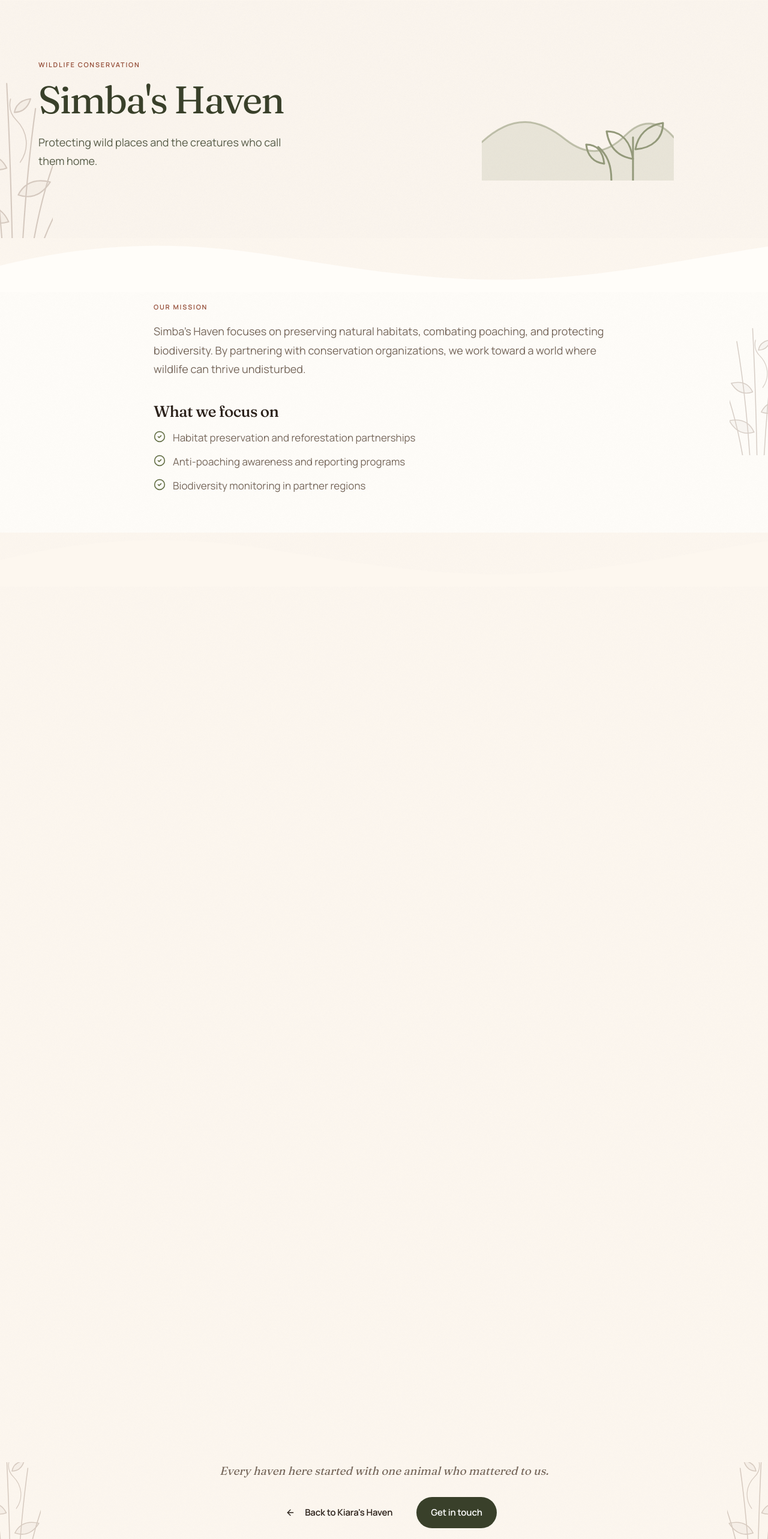
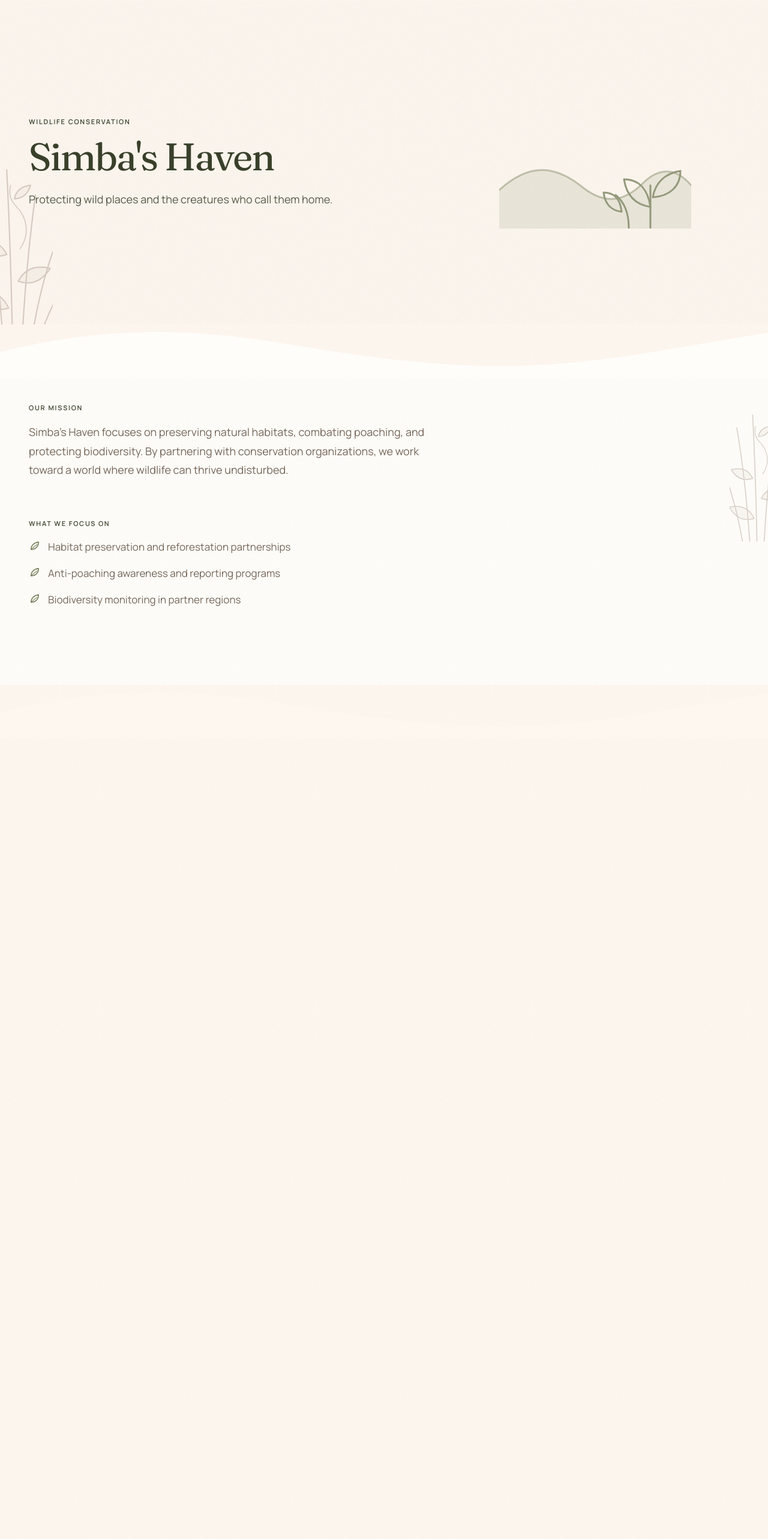
Before and after one commit to cherimedz/Kiara-s-Haven-Website, a Next.js app: page /simbas-haven in a window 1280 px wide. Shown: the part 80-2646 px from the top of the page at 60% size. Built offline with nearby package versions, Linux system fonts and the light colour scheme.

Commit message:
refactor: apply the system across the haven pages

```diff
--- a/app/components/haven/HavenDedication.jsx
+++ b/app/components/haven/HavenDedication.jsx
@@ -2,6 +2,9 @@ import Eyebrow from "@/app/components/ui/Eyebrow";
 import PetPortrait from "@/app/components/illustrations/PetPortrait";
 import NameMotif from "@/app/components/illustrations/NameMotif";
 import Botanical from "@/app/components/illustrations/Botanical";
+import Container from "@/app/components/ui/Container";
+import Section from "@/app/components/ui/Section";
+import { HEADING_RHYTHM, MEASURE } from "@/app/lib/layout";
 import { getPalette } from "@/app/lib/palette";
 import { getPet } from "@/app/lib/pets";
 
@@ -20,22 +23,24 @@ export default function HavenDedication({ haven }) {
   const pet = getPet(haven.token);
 
   return (
-    <section className={`relative overflow-hidden paper-grain ${palette.tint} px-6 py-16`}>
+    <Section rhythm="story" className={`relative overflow-hidden paper-grain ${palette.tint}`}>
       <Botanical
         flip
         variant={haven.token}
         className="decor -right-9 -top-8 hidden sm:block w-24 md:w-28 opacity-25"
       />
 
-      <div className="relative max-w-4xl mx-auto grid sm:grid-cols-[auto_1fr] gap-8 sm:gap-10 items-center">
-        <div className="w-36 mx-auto sm:mx-0 shrink-0">
+      <Container className="relative grid sm:grid-cols-[auto_1fr] gap-8 sm:gap-10 lg:gap-12 items-center">
+        <div className="w-40 md:w-44 mx-auto sm:mx-0 shrink-0">
           <PetPortrait pet={haven.token} />
         </div>
 
         <div>
-          <Eyebrow className="mb-3">The name behind the haven</Eyebrow>
+          <Eyebrow token={haven.token} className={HEADING_RHYTHM.label}>
+            The name behind the haven
+          </Eyebrow>
 
-          <h2 className="font-display font-normal text-ink text-[clamp(1.75rem,2.6vw,2.15rem)] leading-[1.12] tracking-[-0.025em] mb-4 flex items-center gap-2.5">
+          <h2 className="font-display font-normal text-ink text-[clamp(1.75rem,2.6vw,2.15rem)] leading-[1.12] tracking-[-0.025em] mb-5 flex items-center gap-2.5">
             {pet?.name ?? haven.petName}
             <NameMotif pet={haven.token} size={22} className={palette.accent} />
           </h2>
@@ -43,9 +48,11 @@ export default function HavenDedication({ haven }) {
           <p className="font-display italic text-[18px] leading-[1.55] text-warm mb-4">
             {haven.dedication}
           </p>
-          <p className="text-[17px] leading-[1.75] text-warm">{haven.remembering}</p>
+          <p className={`text-[17px] leading-[1.75] text-warm ${MEASURE.wide}`}>
+            {haven.remembering}
+          </p>
         </div>
-      </div>
-    </section>
+      </Container>
+    </Section>
   );
 }
--- a/app/components/haven/HavenHero.jsx
+++ b/app/components/haven/HavenHero.jsx
@@ -1,6 +1,9 @@
 import Eyebrow from "@/app/components/ui/Eyebrow";
 import HavenMotif from "@/app/components/illustrations/HavenMotif";
 import Botanical from "@/app/components/illustrations/Botanical";
+import Container from "@/app/components/ui/Container";
+import Section from "@/app/components/ui/Section";
+import { HEADING_RHYTHM, MEASURE } from "@/app/lib/layout";
 import { getPalette } from "@/app/lib/palette";
 
 /**
@@ -14,8 +17,9 @@ export default function HavenHero({ haven }) {
   const palette = getPalette(haven.token);
 
   return (
-    <section
-      className={`relative overflow-hidden paper-grain ${palette.hero} ${palette.ink} px-6 pt-14 pb-16 md:pt-20 md:pb-24`}
+    <Section
+      rhythm="hero"
+      className={`relative overflow-hidden paper-grain ${palette.hero} ${palette.ink}`}
     >
       {/* Half a sprig, cropped by the left edge. Decoration enters the page
           from outside it rather than being placed inside the composition. */}
@@ -24,20 +28,26 @@ export default function HavenHero({ haven }) {
         className="decor -left-10 -bottom-6 w-28 md:w-32 opacity-25"
       />
 
-      <div className="relative max-w-6xl mx-auto grid md:grid-cols-[1.2fr_1fr] gap-10 items-center">
-        <div>
-          <Eyebrow className="mb-4">{haven.focus}</Eyebrow>
-          <h1 className="font-display font-normal text-[clamp(2.75rem,5vw,4rem)] leading-[1.02] tracking-[-0.035em] mb-6">
+      <Container className="relative grid lg:grid-cols-12 gap-10 lg:gap-6 items-center">
+        <div className="lg:col-span-7">
+          <Eyebrow token={haven.token} className={HEADING_RHYTHM.label}>
+            {haven.focus}
+          </Eyebrow>
+          <h1
+            className={`font-display font-normal text-[clamp(2.75rem,5vw,4rem)] leading-[1.02] tracking-[-0.035em] ${MEASURE.hero} ${HEADING_RHYTHM.heading}`}
+          >
             {haven.name}
           </h1>
-          <p className="text-[18px] leading-[1.7] opacity-85 max-w-md">{haven.tagline}</p>
+          <p className={`text-[18px] leading-[1.7] opacity-85 ${MEASURE.narrow}`}>
+            {haven.tagline}
+          </p>
         </div>
 
         <HavenMotif
           haven={haven.token}
-          className={`w-full max-w-xs mx-auto ${palette.accent} opacity-70`}
+          className={`lg:col-span-5 w-full max-w-xs mx-auto ${palette.accent} opacity-70`}
         />
-      </div>
-    </section>
+      </Container>
+    </Section>
   );
 }
--- a/app/components/haven/HavenPage.jsx
+++ b/app/components/haven/HavenPage.jsx
@@ -1,4 +1,4 @@
-import { ArrowLeft, CheckCircle2 } from "lucide-react";
+import { ArrowLeft } from "lucide-react";
 
 import Navbar from "@/app/components/layout/Navbar";
 import Footer from "@/app/components/layout/Footer";
@@ -10,7 +10,11 @@ import HavenDedication from "@/app/components/haven/HavenDedication";
 import HavenHelp from "@/app/components/haven/HavenHelp";
 import HavenSiblings from "@/app/components/haven/HavenSiblings";
 import Botanical from "@/app/components/illustrations/Botanical";
+import CheckMark from "@/app/components/illustrations/CheckMark";
 import Reveal from "@/app/components/ui/Reveal";
+import Container from "@/app/components/ui/Container";
+import Section from "@/app/components/ui/Section";
+import { HEADING_RHYTHM, MEASURE } from "@/app/lib/layout";
 import WaveDivider from "@/app/components/illustrations/WaveDivider";
 import { getPalette } from "@/app/lib/palette";
 
@@ -37,7 +41,7 @@ export default function HavenPage({ haven }) {
         {/* Hero surface → the surface-level mission section. */}
         <WaveDivider fill="var(--kh-surface)" />
 
-        <section className="relative overflow-hidden bg-surface paper-grain px-6 pt-4 pb-16">
+        <Section rhythm="story" flush className="relative overflow-hidden bg-surface paper-grain">
           {/* Enters from the right edge and is cropped by it — the garden is
               meant to continue past the viewport rather than sit inside it. */}
           <Botanical
@@ -45,22 +49,27 @@ export default function HavenPage({ haven }) {
             className="decor -right-8 top-8 hidden lg:block w-24 opacity-25"
           />
 
-          <Reveal className="max-w-3xl mx-auto">
-            <Eyebrow className="mb-4">Our mission</Eyebrow>
-            <p className="text-[18px] leading-[1.75] text-mute mb-10">{haven.mission}</p>
+          <Container>
+            <Reveal className={MEASURE.wide}>
+              <Eyebrow token={haven.token} className={HEADING_RHYTHM.label}>
+                Our mission
+              </Eyebrow>
+              <p className="text-[18px] leading-[1.75] text-mute mb-12 md:mb-16">
+                {haven.mission}
+              </p>
 
-            <h2 className="font-display font-medium text-ink text-[26px] leading-[1.1] tracking-[-0.025em] mb-4">
+              {/* Still a heading in the outline — it only looks like a label. */}
+              <Eyebrow as="h2" token={haven.token} className="mb-4">
                 What we focus on
-            </h2>
-            <ul className="space-y-3 list-none">
+              </Eyebrow>
+              <ul className="space-y-4 list-none">
                 {haven.focusAreas.map((area) => (
                   <li
                     key={area}
                     className="flex items-start gap-3 text-[17px] leading-[1.65] text-mute"
                   >
-                  <CheckCircle2
-                    size={20}
-                    aria-hidden="true"
+                    <CheckMark
+                      token={haven.token}
                       className={`${palette.accent} shrink-0 mt-0.5`}
                     />
                     {area}
@@ -68,7 +77,8 @@ export default function HavenPage({ haven }) {
                 ))}
               </ul>
             </Reveal>
-        </section>
+          </Container>
+        </Section>
 
         {/* Surface → back to the page ground. */}
         <WaveDivider fill="var(--kh-page)" />
@@ -86,7 +96,7 @@ export default function HavenPage({ haven }) {
           <HavenSiblings haven={haven} />
         </Reveal>
 
-        <section className="relative overflow-hidden px-6 pb-20">
+        <Section rhythm="cta" className="relative overflow-hidden">
           {/* Margin ornaments, in this haven's own vegetation rather than a
               fixed one — the closing line is the last thing read, so it should
               still be recognisably this haven. */}
@@ -100,13 +110,13 @@ export default function HavenPage({ haven }) {
             className="decor -right-7 bottom-0 w-20 md:w-24 opacity-25"
           />
 
-          <Reveal className="relative max-w-2xl mx-auto text-center">
-            <p className="font-display italic text-[19px] leading-[1.55] text-mute mb-7">
+          <Reveal className={`relative mx-auto text-center ${MEASURE.base}`}>
+            <p className="font-display italic text-[19px] leading-[1.55] text-mute mb-10">
               Every haven here started with one animal who mattered to us.
             </p>
-            <div className="flex flex-wrap gap-4 justify-center">
-              <Button href="/" variant="ghost">
-                <ArrowLeft size={16} aria-hidden="true" className="mr-2" />
+            <div className="flex flex-wrap gap-3 justify-center">
+              <Button href="/" variant="secondary">
+                <ArrowLeft size={16} aria-hidden="true" />
                 Back to Kiara&apos;s Haven
               </Button>
               <Button href="/#contact" variant={haven.token}>
@@ -114,7 +124,7 @@ export default function HavenPage({ haven }) {
               </Button>
             </div>
           </Reveal>
-        </section>
+        </Section>
       </main>
 
       <Footer />
```
Also changed, not shown: app/components/haven/HavenHelp.jsx (+13 -13 lines), app/components/haven/HavenSiblings.jsx (+15 -13 lines). Lines whose indentation alone changed are shown as unchanged.
